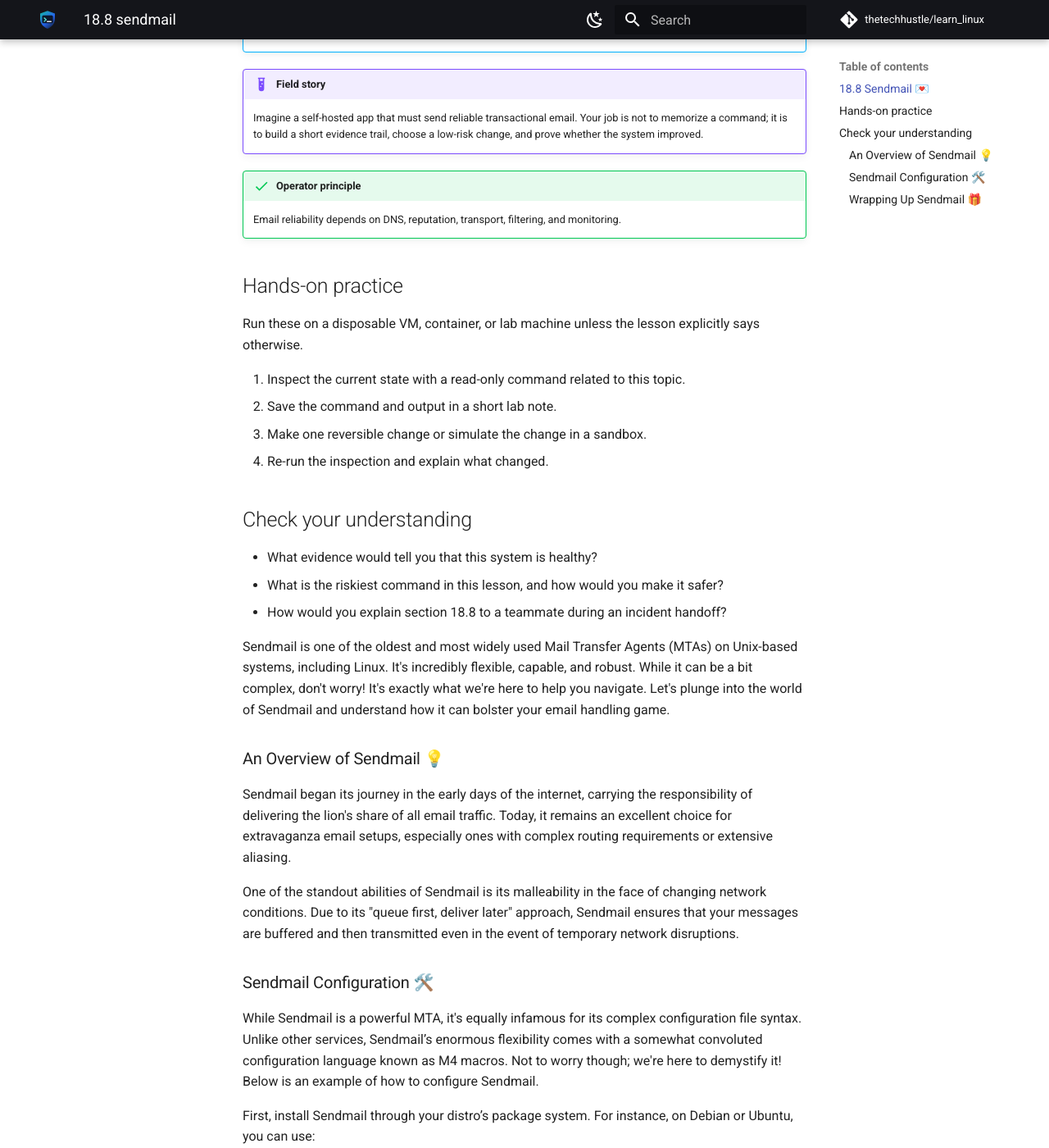
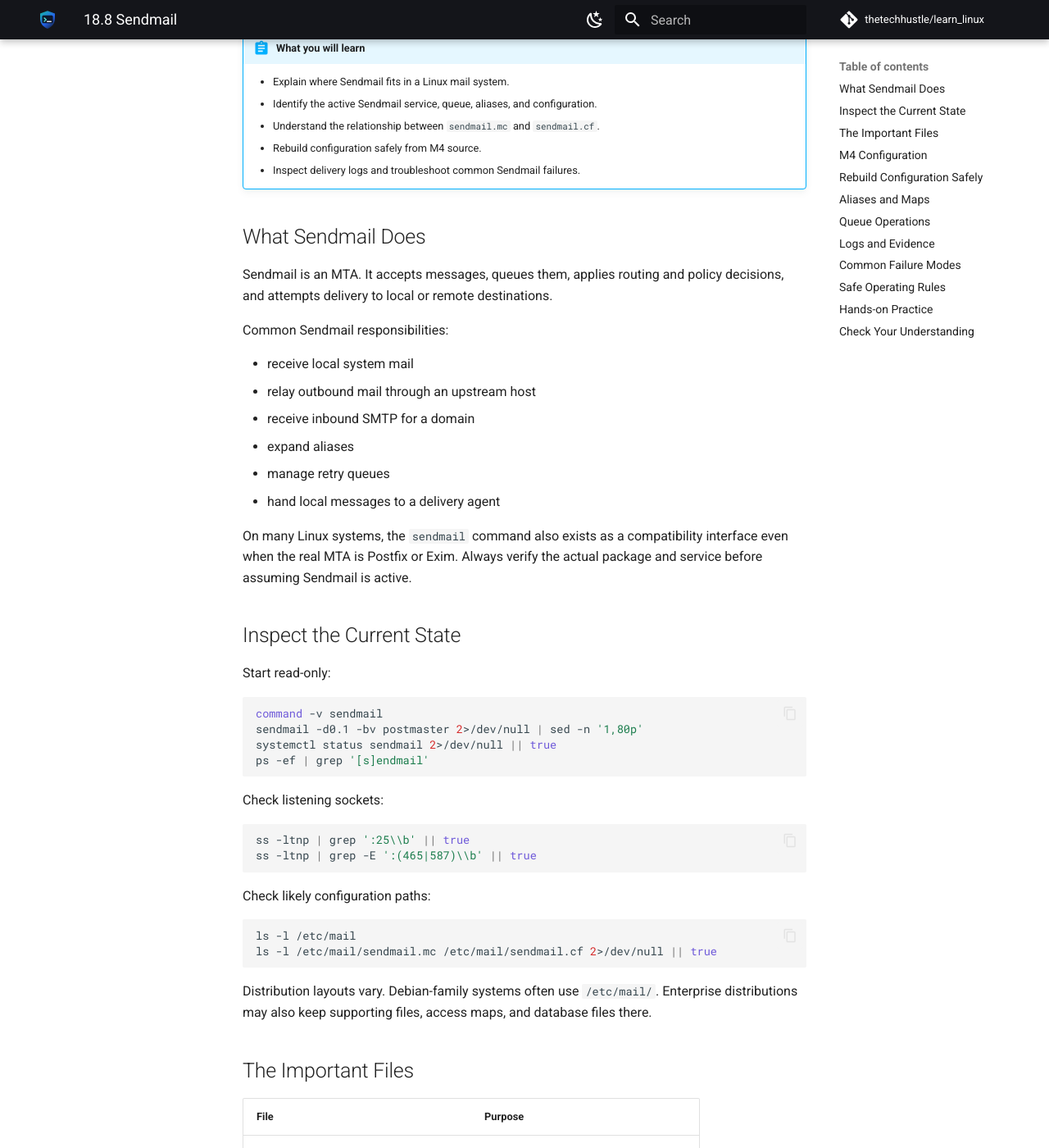
Before and after one commit to thetechhustle/learn_linux, an MkDocs documentation site: the page built from docs/lessons/18_electronic_mail/18.8_sendmail.md, in a window 1280 px wide and 1400 px high, scrolled down 377 px. Shown: the whole window at 82% size. Built offline with MkDocs 1.6.1 and Material for MkDocs 9.7.7, drawn with Linux system fonts in a browser that asks for light colours; comment, search, counter and statistics services are not loaded; some of the changed text lies outside the part shown.

Commit message:
Improve Chapter 18 Sendmail lesson (#161)
Co-authored-by: Jules Ai <jules@Juless-Air.ts.net lan>

````diff
--- a/docs/lessons/18_electronic_mail/18.8_sendmail.md
+++ b/docs/lessons/18_electronic_mail/18.8_sendmail.md
@@ -1,84 +1,276 @@
-## 18.8 Sendmail 💌
+# 18.8 Sendmail
 
+Sendmail is one of the oldest Unix mail transfer agents. Many modern Linux
+systems use Postfix, Exim, OpenSMTPD, or a relay-only tool instead, but Sendmail
+still appears in legacy estates, appliances, and older enterprise mail paths.
 
+You do not need to love Sendmail to operate it safely. You need to know where
+its configuration comes from, how to inspect the queue and logs, and how to make
+changes without directly editing generated files.
 
 !!! abstract "What you will learn"
-    - Explain where **18.8 Sendmail 💌** fits in day-to-day Linux operations.
-    - Use current Linux tooling to inspect, change, and verify the relevant system behavior.
-    - Connect the concept to a real operational scenario: a self-hosted app that must send reliable transactional email.
+    - Explain where Sendmail fits in a Linux mail system.
+    - Identify the active Sendmail service, queue, aliases, and configuration.
+    - Understand the relationship between `sendmail.mc` and `sendmail.cf`.
+    - Rebuild configuration safely from M4 source.
+    - Inspect delivery logs and troubleshoot common Sendmail failures.
 
-!!! example "Field story"
-    Imagine a self-hosted app that must send reliable transactional email. Your job is not to memorize a command; it is to build a short evidence trail, choose a low-risk change, and prove whether the system improved.
+## What Sendmail Does
 
-!!! success "Operator principle"
-    Email reliability depends on DNS, reputation, transport, filtering, and monitoring.
+Sendmail is an MTA. It accepts messages, queues them, applies routing and policy
+decisions, and attempts delivery to local or remote destinations.
 
-## Hands-on practice
+Common Sendmail responsibilities:
 
-Run these on a disposable VM, container, or lab machine unless the lesson explicitly says otherwise.
+- receive local system mail
+- relay outbound mail through an upstream host
+- receive inbound SMTP for a domain
+- expand aliases
+- manage retry queues
+- hand local messages to a delivery agent
 
-1. Inspect the current state with a read-only command related to this topic.
-2. Save the command and output in a short lab note.
-3. Make one reversible change or simulate the change in a sandbox.
-4. Re-run the inspection and explain what changed.
+On many Linux systems, the `sendmail` command also exists as a compatibility
+interface even when the real MTA is Postfix or Exim. Always verify the actual
+package and service before assuming Sendmail is active.
 
-## Check your understanding
+## Inspect the Current State
 
-- What evidence would tell you that this system is healthy?
-- What is the riskiest command in this lesson, and how would you make it safer?
-- How would you explain section 18.8 to a teammate during an incident handoff?
+Start read-only:
 
-
-Sendmail is one of the oldest and most widely used Mail Transfer Agents (MTAs) on Unix-based systems, including Linux. It's incredibly flexible, capable, and robust. While it can be a bit complex, don't worry! It's exactly what we're here to help you navigate. Let's plunge into the world of Sendmail and understand how it can bolster your email handling game.
-
-### An Overview of Sendmail 💡
-
-Sendmail began its journey in the early days of the internet, carrying the responsibility of delivering the lion's share of all email traffic. Today, it remains an excellent choice for extravaganza email setups, especially ones with complex routing requirements or extensive aliasing.
-
-One of the standout abilities of Sendmail is its malleability in the face of changing network conditions. Due to its "queue first, deliver later" approach, Sendmail ensures that your messages are buffered and then transmitted even in the event of temporary network disruptions.
-
-### Sendmail Configuration 🛠️
-
-While Sendmail is a powerful MTA, it's equally infamous for its complex configuration file syntax. Unlike other services, Sendmail’s enormous flexibility comes with a somewhat convoluted configuration language known as M4 macros. Not to worry though; we're here to demystify it! Below is an example of how to configure Sendmail.
-
-First, install Sendmail through your distro’s package system. For instance, on Debian or Ubuntu, you can use:
-
-```
-sudo apt install sendmail
+```bash
+command -v sendmail
+sendmail -d0.1 -bv postmaster 2>/dev/null | sed -n '1,80p'
+systemctl status sendmail 2>/dev/null || true
+ps -ef | grep '[s]endmail'
 ```
 
-On Fedora or CentOS, you can use:
+Check listening sockets:
 
-```
-sudo dnf install sendmail
+```bash
+ss -ltnp | grep ':25\\b' || true
+ss -ltnp | grep -E ':(465|587)\\b' || true
 ```
 
-Once installed, Sendmail’s configuration files are usually located in `/etc/mail`. The main two files you’ll work with are `sendmail.mc` and `sendmail.cf`.
+Check likely configuration paths:
 
-The `sendmail.mc` file is the one that you tweak to change the `sendmail.cf` file, a file that you really don't want to alter manually due to its complexity.
-
-The mc file reads like a K-configuration file, but is actually an M4 macro file. This macro setup allows you to make changes in a high-level language and then compile it down to the low-level `sendmail.cf` config.
-
-For instance:
-
-```
-dnl # This is the sendmail macro config file. This is only an example.
-VERSIONID(`example config')
-OSTYPE(linux)
-DOMAIN(generic)
-MAILER(smtp)
-MAILER(procmail)
-```
-When you make your changes in `sendmail.mc`, you need to compile it into `sendmail.cf`. To do so, use the m4 command:
-
-```
-m4 sendmail.mc > sendmail.cf
+```bash
+ls -l /etc/mail
+ls -l /etc/mail/sendmail.mc /etc/mail/sendmail.cf 2>/dev/null || true
 ```
 
-And voila! Your changes are now a part of the active Sendmail configuration.
+Distribution layouts vary. Debian-family systems often use `/etc/mail/`.
+Enterprise distributions may also keep supporting files, access maps, and
+database files there.
 
-### Wrapping Up Sendmail 🎁
+## The Important Files
 
-Learning Sendmail may feel like swimming upstream, but remember: every drop of effort you put in empowers you to navigate the rivers of digital communication. Armed with Sendmail, you can conquer complex mailing requirements with finesse and ease.
+| File | Purpose |
+| --- | --- |
+| `/etc/mail/sendmail.mc` | Human-edited M4 macro source |
+| `/etc/mail/sendmail.cf` | Generated low-level Sendmail configuration |
+| `/etc/aliases` or `/etc/mail/aliases` | Local alias definitions |
+| `/etc/mail/access` | Optional access control map |
+| `/etc/mail/mailertable` | Optional routing table by domain |
+| `/etc/mail/virtusertable` | Optional virtual user mapping |
+| `/var/spool/mqueue` | Traditional mail queue location |
+| `/var/log/mail.log` or `/var/log/maillog` | Mail log, depending on distribution |
 
-Don't worry if it seems overwhelming at first. It's part of the process. Embrace the challenge, and keep learning. Your path to mastering Sendmail is an exciting voyage, and we're here to guide you every step of the way! 🚀💌💪
+The most important rule: do not hand-edit `sendmail.cf` unless you have no
+other choice and understand the local process. It is generated from `sendmail.mc`
+and is difficult to review safely.
+
+## M4 Configuration
+
+Sendmail's high-level configuration is usually written as M4 macros.
+
+Small example:
+
+```text
+divert(-1)dnl
+include(`/usr/share/sendmail/cf/m4/cf.m4')dnl
+VERSIONID(`example sendmail config')dnl
+OSTYPE(`linux')dnl
+DOMAIN(`generic')dnl
+define(`SMART_HOST', `smtp.example.net')dnl
+FEATURE(`use_cw_file')dnl
+FEATURE(`access_db')dnl
+MAILER(`local')dnl
+MAILER(`smtp')dnl
+```
+
+The `dnl` marker means "delete through newline" in M4. It is commonly used to
+avoid stray whitespace in generated configuration.
+
+Common macro concepts:
+
+| Macro | Meaning |
+| --- | --- |
+| `OSTYPE(...)` | Load operating-system defaults |
+| `DOMAIN(...)` | Load domain-oriented defaults |
+| `FEATURE(...)` | Enable optional behavior |
+| `define(...)` | Set a macro value |
+| `MAILER(...)` | Enable a delivery mechanism |
+
+## Rebuild Configuration Safely
+
+Before changing anything:
+
+```bash
+sudo cp -a /etc/mail/sendmail.mc "/etc/mail/sendmail.mc.$(date +%Y%m%d-%H%M%S).bak"
+sudo cp -a /etc/mail/sendmail.cf "/etc/mail/sendmail.cf.$(date +%Y%m%d-%H%M%S).bak"
+```
+
+Edit the M4 source:
+
+```bash
+sudoedit /etc/mail/sendmail.mc
+```
+
+Rebuild using the distribution-supported method when available:
+
+```bash
+cd /etc/mail
+sudo make
+```
+
+If there is no Makefile, the manual pattern is:
+
+```bash
+cd /etc/mail
+sudo m4 sendmail.mc > /tmp/sendmail.cf.new
+sudo install -m 0644 /tmp/sendmail.cf.new /etc/mail/sendmail.cf
+```
+
+Then reload:
+
+```bash
+sudo systemctl reload sendmail
+```
+
+If reload fails, inspect logs before changing another setting.
+
+## Aliases and Maps
+
+Sendmail commonly uses aliases and optional map files.
+
+Inspect aliases:
+
+```bash
+sudo sed -n '1,200p' /etc/aliases 2>/dev/null || true
+sudo sed -n '1,200p' /etc/mail/aliases 2>/dev/null || true
+```
+
+Rebuild aliases:
+
+```bash
+sudo newaliases
+```
+
+If access maps are used, you may see files such as `/etc/mail/access` and
+`/etc/mail/access.db`. Rebuilding map databases is distribution-specific, but
+often uses `makemap`:
+
+```bash
+cd /etc/mail
+sudo makemap hash access < access
+```
+
+Do not rebuild maps blindly on production hosts. First confirm which maps are
+referenced by the active configuration.
+
+## Queue Operations
+
+Inspect the queue:
+
+```bash
+mailq
+sendmail -bp
+```
+
+Attempt a queue run:
+
+```bash
+sudo sendmail -q
+```
+
+Run a verbose delivery test to see routing decisions:
+
+```bash
+sendmail -v recipient@example.net < test-message.txt
+```
+
+Use verbose tests carefully. They can send real mail. For lab work, send only to
+addresses you control.
+
+## Logs and Evidence
+
+Common log checks:
+
+```bash
+sudo tail -n 100 /var/log/mail.log
+sudo tail -n 100 /var/log/maillog
+journalctl -u sendmail --since "30 minutes ago"
+```
+
+Look for:
+
+- queue IDs
+- sender and recipient
+- relay host
+- DNS lookup failures
+- authentication or TLS problems
+- alias expansion failures
+- "stat=Sent", "stat=Deferred", or "stat=User unknown"
+
+Queue IDs are the thread that connects log lines. Use them to trace a message
+from acceptance through delivery or failure.
+
+## Common Failure Modes
+
+| Symptom | What to inspect |
+| --- | --- |
+| Config change has no effect | edited `sendmail.cf` directly, forgot rebuild, reload failed |
+| Mail stays queued | DNS failure, remote rejection, network block, bad relay |
+| Local mail disappears | alias path, local delivery agent, mailbox permissions |
+| User unknown errors | aliases, local user database, virtual user table |
+| Relay denied | access map, relay settings, client network |
+| Server sends spam | open relay, compromised local account, weak access controls |
+| TLS errors | certificate path, permissions, hostname mismatch |
+
+Sendmail's flexibility is powerful, but it also means many behaviors may be
+configured through maps and macros. Trace the active configuration instead of
+guessing.
+
+## Safe Operating Rules
+
+- Prefer editing `sendmail.mc`, not generated `sendmail.cf`.
+- Back up both source and generated configuration before changes.
+- Rebuild with the distribution's normal method.
+- Reload and verify logs immediately.
+- Use aliases and access maps deliberately.
+- Never broaden relay access without a specific reason and a test plan.
+- Keep `postmaster`, `abuse`, and `root` paths monitored.
+
+## Hands-on Practice
+
+Use a lab VM or container with Sendmail installed.
+
+1. Identify whether Sendmail is the active MTA or only a compatibility command.
+2. Inspect `sendmail.mc` and `sendmail.cf` timestamps.
+3. Run `mailq` or `sendmail -bp`.
+4. Inspect aliases and run `newaliases`.
+5. Make a harmless comment change in `sendmail.mc`.
+6. Rebuild configuration using the system's supported method.
+7. Reload Sendmail and confirm logs show no errors.
+
+## Check Your Understanding
+
+- Why is `sendmail.mc` safer to edit than `sendmail.cf`?
+- What does `newaliases` rebuild?
+- Which command shows the Sendmail queue?
+- Why can an access map create a relay risk?
+- What log evidence proves a message was sent, deferred, or rejected?
+
+Sendmail rewards careful, evidence-first operation. Treat it as a generated
+configuration system with queues, maps, and logs, not as a single file to tweak
+by instinct.
````
